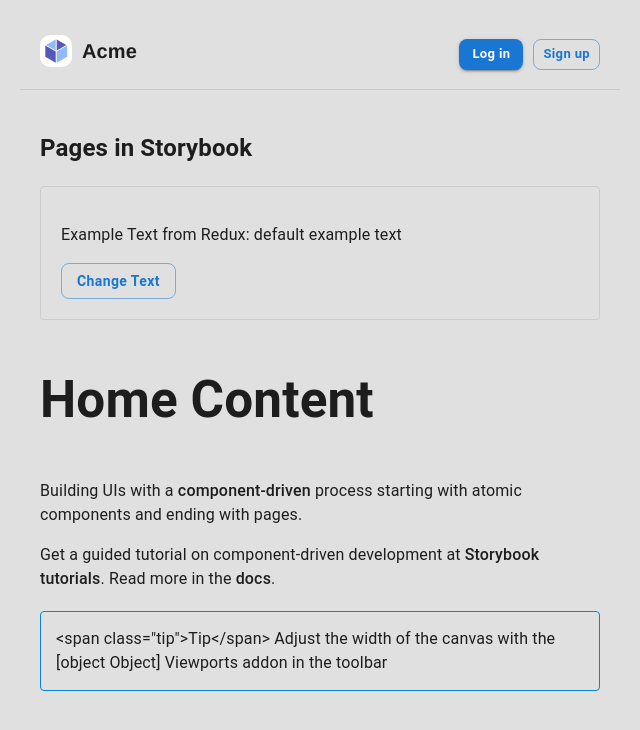
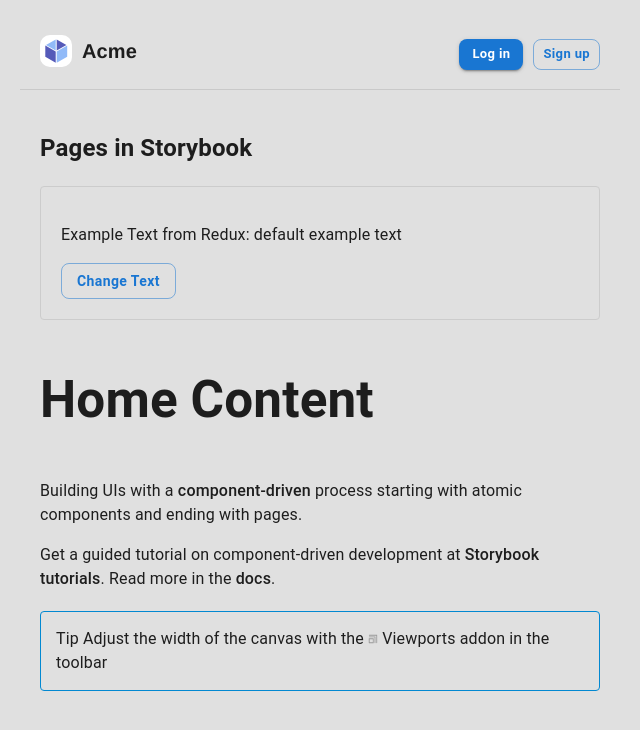
Before and after one commit to anewstead/sb-vitest, a React (Vite) app: page / in a window 1280 px wide. Shown: the top 730 px of the page, without its empty margins (0-640 px from the left). Built offline with nearby package versions, Linux system fonts and the light colour scheme.

Commit message:
parse fixes

```diff
--- a/src/hooks/useMarkdown.ts
+++ b/src/hooks/useMarkdown.ts
@@ -14,11 +14,13 @@ const loadMarkdown = async (locale: string, section: string) => {
 
 export const useMarkdown = (section: string) => {
   const { i18n } = useTranslation();
+
+  const [mdLoading, setMdLoading] = useState(true);
+  const [mdLoadError, setMdLoadError] = useState<Error | null>(null);
+
   const [mdContent, setMdContent] = useState<
     string | ReactElement | ReactElement[]
   >("");
-  const [mdLoading, setMdLoading] = useState(true);
-  const [mdLoadError, setMdLoadError] = useState<Error | null>(null);
 
   useEffect(() => {
     const loadContent = async () => {
--- a/src/i18n/locales/en-GB.json
+++ b/src/i18n/locales/en-GB.json
@@ -11,7 +11,6 @@
   },
   "home": {
     "changeText": "Change Text",
-    "content": "<p>Building UIs with a <a href=\"https://componentdriven.org\" target=\"_blank\" rel=\"noopener noreferrer\"><strong>component-driven</strong></a> process starting with atomic components and ending with pages.</p><p>Get a guided tutorial on component-driven development at <a href=\"https://storybook.js.org/tutorials/\" target=\"_blank\" rel=\"noopener noreferrer\">Storybook tutorials</a>. Read more in the <a href=\"https://storybook.js.org/docs\" target=\"_blank\" rel=\"noopener noreferrer\">docs</a>.</p>",
     "exampleTextFromRedux": "Example Text from Redux: {{text}}",
     "pagesInStorybook": "Pages in Storybook",
     "viewportTip": "<span class=\"tip\">Tip</span> Adjust the width of the canvas with the {{icon}} Viewports addon in the toolbar"
--- a/src/pages/home/Home.tsx
+++ b/src/pages/home/Home.tsx
@@ -9,6 +9,7 @@ import { Button } from "@src/components/button/Button";
 import { Header } from "@src/components/header/Header";
 import { useMarkdown } from "@src/hooks/useMarkdown";
 import { useAppDispatch, useAppSelector } from "@src/state/store";
+import { cleanHtml } from "@src/utils/cleanHtml";
 
 import {
   handleChangeText,
@@ -65,9 +66,11 @@ export const Home = (props: HomeProps) => {
           mdContent
         )}
         <div className={styles.tipWrapper}>
-          {t("home:viewportTip", {
-            icon: <img src={viewportIcon} alt={t("home:viewportIconAlt")} />,
-          })}
+          {cleanHtml(
+            t("home:viewportTip", {
+              icon: `<img src="${viewportIcon}" alt="viewport icon" />`,
+            })
+          )}
         </div>
       </section>
     </article>
--- a/src/utils/cleanHtml.ts
+++ b/src/utils/cleanHtml.ts
@@ -6,8 +6,6 @@ import parse from "html-react-parser";
  * Provided html must be pre-loaded to pass to here
  */
 export const cleanHtml = (html: string) => {
-  const sanitized = DOMPurify.sanitize(html, {
-    RETURN_DOM: true,
-  }) as Element;
-  return parse(sanitized.outerHTML);
+  const sanitized = DOMPurify.sanitize(html);
+  return parse(sanitized);
 };
```
